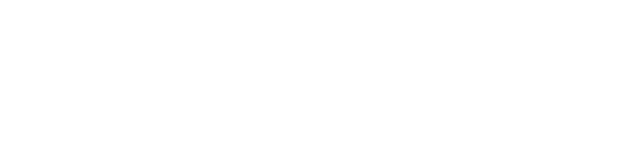
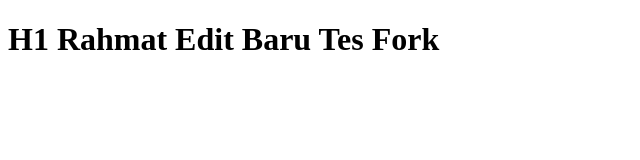
Before and after one commit to vidarRahmat/belajar-fullstack2, a plain HTML site: page index.html in a window 1280 px wide. Shown: the whole page, without its empty margins (0-640 px from the left). Drawn offline with Linux system fonts and the light colour scheme.

Commit message:
Edit index

```diff
--- a/index.html
+++ b/index.html
@@ -6,6 +6,6 @@
     <title>Document</title>
 </head>
 <body>
-
+    <h1>H1 Rahmat Edit Baru Tes Fork</h1>
 </body>
 </html>
```
